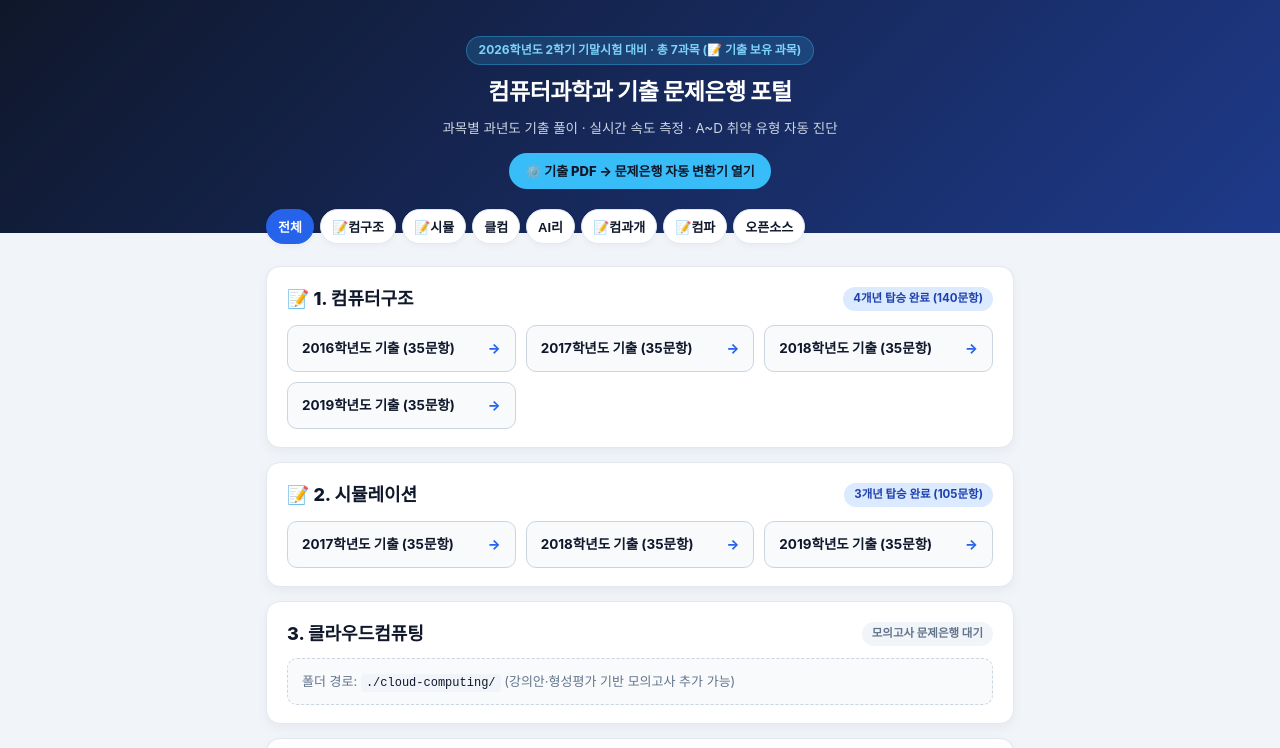
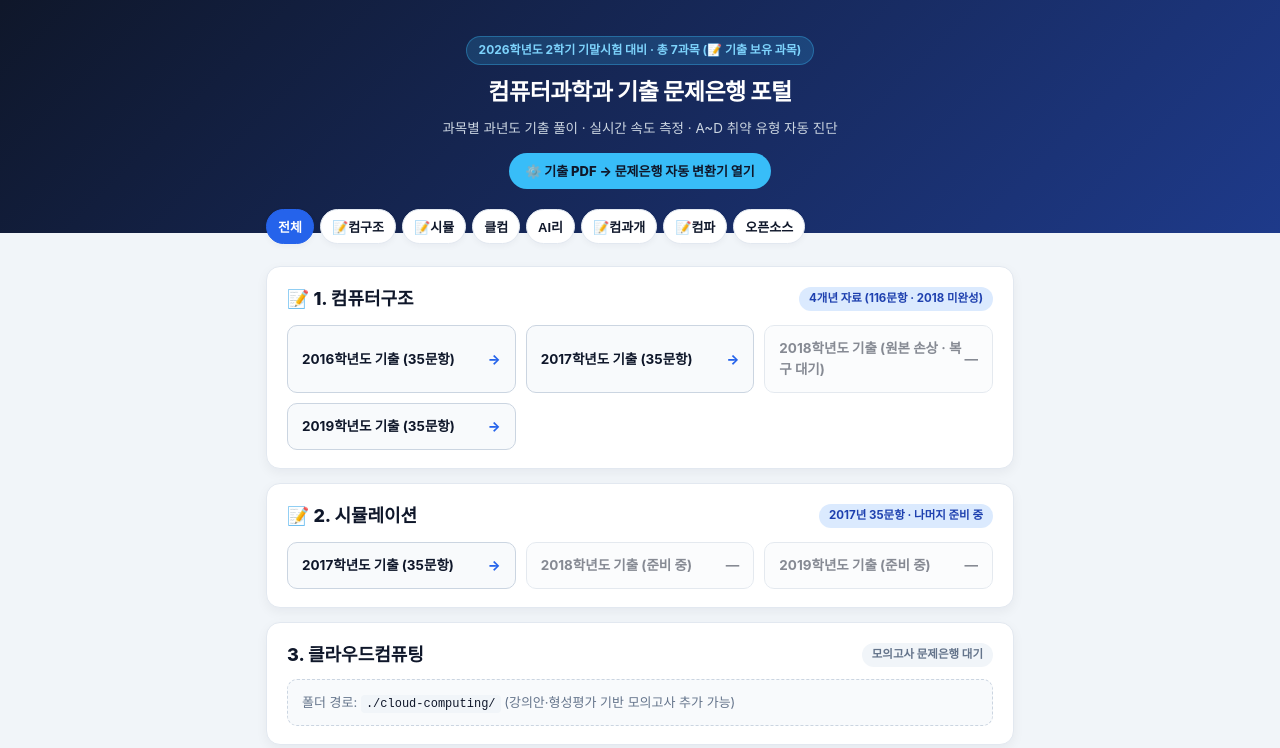
Before and after one commit to wackymerry/KNOU, a plain HTML site: page computer_science/index.html in a window 1280 px wide. Shown: the top 748 px of the page. Drawn offline with Linux system fonts and the light colour scheme.

Commit message:
Add files via upload

```diff
--- a/computer_science/index.html
+++ b/computer_science/index.html
@@ -198,7 +198,7 @@
     <div class="subj-card" data-subj="computer-arch">
       <div class="subj-header">
         <h2 class="subj-title">📝 1. 컴퓨터구조</h2>
-        <span class="status-pill status-ready">4개년 탑승 완료 (140문항)</span>
+        <span class="status-pill status-ready">4개년 자료 (116문항 · 2018 미완성)</span>
       </div>
       <div class="exam-links">
         <a class="exam-btn" href="./computer-arch/2016.html">
@@ -209,10 +209,7 @@
           <span>2017학년도 기출 (35문항)</span>
           <span class="arrow">→</span>
         </a>
-        <a class="exam-btn" href="./computer-arch/2018.html">
-          <span>2018학년도 기출 (35문항)</span>
-          <span class="arrow">→</span>
-        </a>
+        <div class="exam-btn" aria-disabled="true" style="opacity:.5;cursor:not-allowed"><span>2018학년도 기출 (원본 손상 · 복구 대기)</span><span>—</span></div>
         <a class="exam-btn" href="./computer-arch/2019.html">
           <span>2019학년도 기출 (35문항)</span>
           <span class="arrow">→</span>
@@ -223,21 +220,15 @@
     <div class="subj-card" data-subj="simulation">
       <div class="subj-header">
         <h2 class="subj-title">📝 2. 시뮬레이션</h2>
-        <span class="status-pill status-ready">3개년 탑승 완료 (105문항)</span>
+        <span class="status-pill status-ready">2017년 35문항 · 나머지 준비 중</span>
       </div>
       <div class="exam-links">
         <a class="exam-btn" href="./simulation/2017.html">
           <span>2017학년도 기출 (35문항)</span>
           <span class="arrow">→</span>
         </a>
-        <a class="exam-btn" href="./simulation/2018.html">
-          <span>2018학년도 기출 (35문항)</span>
-          <span class="arrow">→</span>
-        </a>
-        <a class="exam-btn" href="./simulation/2019.html">
-          <span>2019학년도 기출 (35문항)</span>
-          <span class="arrow">→</span>
-        </a>
+        <div class="exam-btn" aria-disabled="true" style="opacity:.5;cursor:not-allowed"><span>2018학년도 기출 (준비 중)</span><span>—</span></div>
+        <div class="exam-btn" aria-disabled="true" style="opacity:.5;cursor:not-allowed"><span>2019학년도 기출 (준비 중)</span><span>—</span></div>
       </div>
     </div>
 
--- a/computer_science/quiz.css
+++ b/computer_science/quiz.css
@@ -216,3 +216,9 @@ body {
 /* 원본 시험지에서 잘라낸 공통 지문과 표 */
 .original-passage { max-width:100%; margin:10px 0 14px; overflow-x:auto; }
 .original-passage img { display:block; width:100%; max-width:740px; height:auto; border:1px solid #ddd; background:white; }
+
+/* Tables in exam passages: responsive and readable */
+.table-scroll {max-width:100%;overflow-x:auto;margin:12px 0 16px;}
+.table-scroll .mini-tbl {width:100%;border-collapse:collapse;font-size:14px;line-height:1.55;}
+.table-scroll .mini-tbl th,.table-scroll .mini-tbl td {padding:8px 10px;border:1px solid #cbd5e1;vertical-align:top;}
+.table-scroll .mini-tbl th {background:#f1f5f9;}
```
Also changed, not shown: computer_science/computer-arch/2016.html (+1 -1 lines), computer_science/computer-arch/2017.html (+1 -1 lines), computer_science/computer-arch/2019.html (+1 -1 lines), computer_science/converter.html (+1 -1 lines), computer_science/simulation/2017.html (+4 -4 lines).
